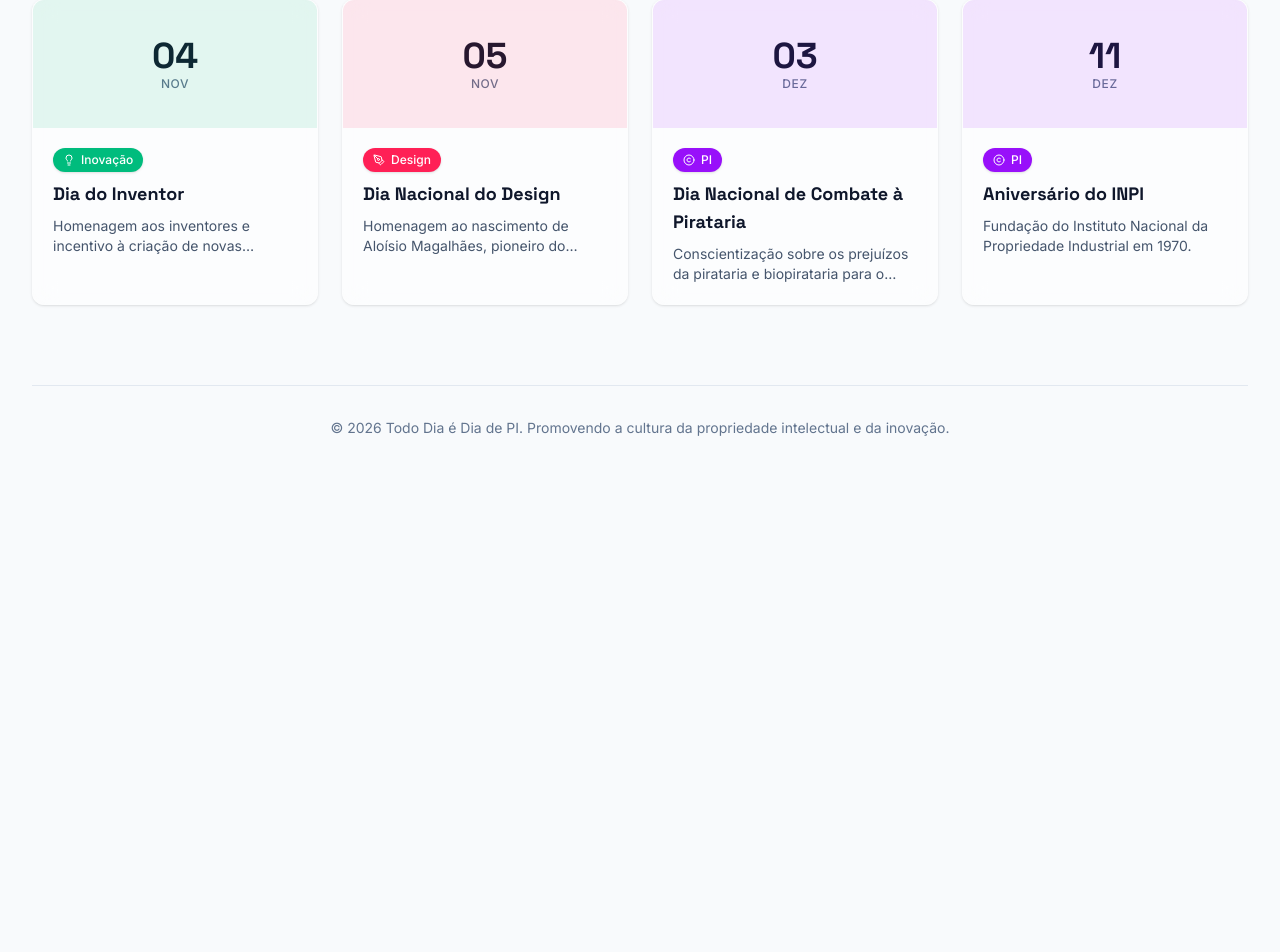
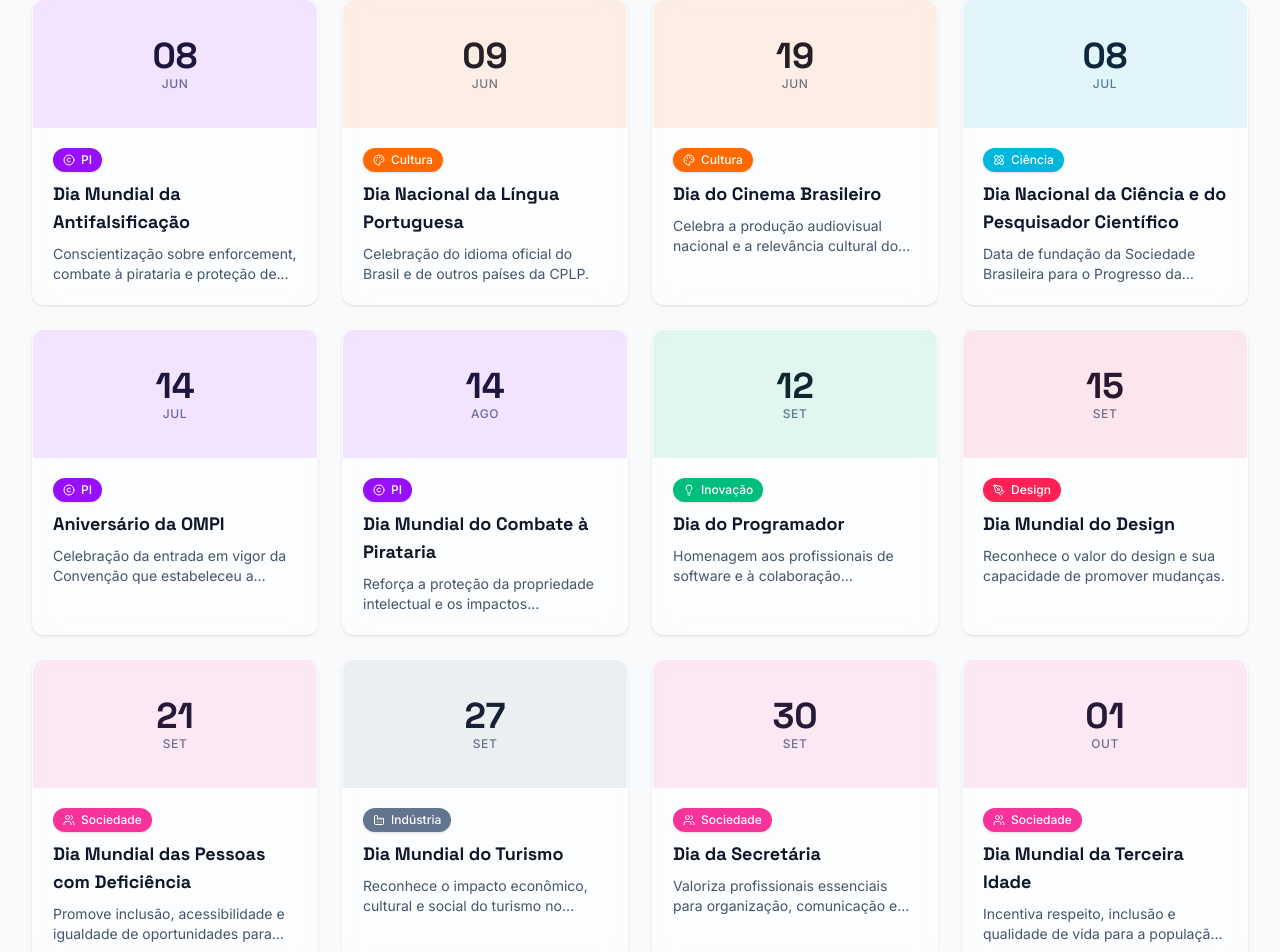
Before and after one commit to dmenezes007/pi-todo-dia, a React (Vite) app: page / in a window 1280 px wide. Shown: the part 1839-2791 px from the top of the page. Before the commit the page ends 2325 px from the top, so only its background shows below. Built offline with nearby package versions, Linux system fonts and the light colour scheme.

Commit message:
feat: adiciona novas datas ao calendário e remove repetições

```diff
--- a/src/constants.ts
+++ b/src/constants.ts
@@ -161,5 +161,173 @@ export const EVENTS: EventData[] = [
     title: 'Aniversário do INPI',
     category: 'PI',
     description: 'Fundação do Instituto Nacional da Propriedade Industrial em 1970.'
+  },
+  {
+    id: '21',
+    date: '03-03',
+    title: 'Dia da Biodiversidade',
+    category: 'Ciência',
+    description: 'Conscientização sobre a preservação da biodiversidade e o uso sustentável dos recursos naturais.'
+  },
+  {
+    id: '22',
+    date: '03-14',
+    title: 'Dia Internacional da Matemática',
+    category: 'Ciência',
+    description: 'Destaca o papel da matemática em algoritmos, criptografia, inteligência artificial e inovação tecnológica.'
+  },
+  {
+    id: '23',
+    date: '03-20',
+    title: 'Dia Mundial da Criatividade e Inovação',
+    category: 'Inovação',
+    description: 'Incentiva soluções criativas para desafios sociais, científicos e econômicos.'
+  },
+  {
+    id: '24',
+    date: '04-23',
+    title: 'Dia Mundial do Livro e do Direito de Autor',
+    category: 'PI',
+    description: 'Valoriza a literatura e reforça a importância do direito autoral para autores e criadores.'
+  },
+  {
+    id: '25',
+    date: '06-01',
+    title: 'Dia da Imprensa',
+    category: 'Sociedade',
+    description: 'Reconhece a importância da imprensa para a democracia, a informação e a liberdade de expressão.'
+  },
+  {
+    id: '26',
+    date: '06-05',
+    title: 'Dia Mundial do Meio Ambiente',
+    category: 'Ciência',
+    description: 'Promove ações de proteção ambiental, sustentabilidade e responsabilidade coletiva.'
+  },
+  {
+    id: '27',
+    date: '06-08',
+    title: 'Dia Mundial da Antifalsificação',
+    category: 'PI',
+    description: 'Conscientização sobre enforcement, combate à pirataria e proteção de marcas e produtos autênticos.'
+  },
+  {
+    id: '28',
+    date: '06-19',
+    title: 'Dia do Cinema Brasileiro',
+    category: 'Cultura',
+    description: 'Celebra a produção audiovisual nacional e a relevância cultural do cinema brasileiro.'
+  },
+  {
+    id: '29',
+    date: '08-14',
+    title: 'Dia Mundial do Combate à Pirataria',
+    category: 'PI',
+    description: 'Reforça a proteção da propriedade intelectual e os impactos econômicos e sociais da pirataria.'
+  },
+  {
+    id: '30',
+    date: '09-12',
+    title: 'Dia do Programador',
+    category: 'Inovação',
+    description: 'Homenagem aos profissionais de software e à colaboração tecnológica, incluindo o ecossistema open source.'
+  },
+  {
+    id: '31',
+    date: '09-21',
+    title: 'Dia Mundial das Pessoas com Deficiência',
+    category: 'Sociedade',
+    description: 'Promove inclusão, acessibilidade e igualdade de oportunidades para pessoas com deficiência.'
+  },
+  {
+    id: '32',
+    date: '09-27',
+    title: 'Dia Mundial do Turismo',
+    category: 'Indústria',
+    description: 'Reconhece o impacto econômico, cultural e social do turismo no desenvolvimento dos territórios.'
+  },
+  {
+    id: '33',
+    date: '09-30',
+    title: 'Dia da Secretária',
+    category: 'Sociedade',
+    description: 'Valoriza profissionais essenciais para organização, comunicação e suporte nas instituições.'
+  },
+  {
+    id: '34',
+    date: '10-01',
+    title: 'Dia Mundial da Terceira Idade',
+    category: 'Sociedade',
+    description: 'Incentiva respeito, inclusão e qualidade de vida para a população idosa.'
+  },
+  {
+    id: '35',
+    date: '10-05',
+    title: 'Dia Internacional da Micro e Pequena Empresa',
+    category: 'Indústria',
+    description: 'Destaca o papel das micro e pequenas empresas na geração de emprego, renda e inovação.'
+  },
+  {
+    id: '36',
+    date: '10-12',
+    title: 'Dia da Criança',
+    category: 'Sociedade',
+    description: 'Data voltada à promoção dos direitos da criança, proteção integral e desenvolvimento saudável.'
+  },
+  {
+    id: '37',
+    date: '10-15',
+    title: 'Dia do Professor',
+    category: 'Educação',
+    description: 'Reconhece o papel estratégico dos educadores na formação de cidadãos e no avanço do conhecimento.'
+  },
+  {
+    id: '38',
+    date: '10-17',
+    title: 'Dia da Indústria',
+    category: 'Indústria',
+    description: 'Valoriza o setor industrial como motor de produtividade, empregos e transformação tecnológica.'
+  },
+  {
+    id: '39',
+    date: '11-17',
+    title: 'Dia da Criatividade',
+    category: 'Inovação',
+    description: 'Estimula pensamento criativo, experimentação e desenvolvimento de novas soluções.'
+  },
+  {
+    id: '40',
+    date: '11-19',
+    title: 'Dia Mundial do Empreendedorismo Feminino',
+    category: 'Inovação',
+    description: 'Reconhece o protagonismo de mulheres empreendedoras na economia e no ecossistema de inovação.'
+  },
+  {
+    id: '41',
+    date: '11-20',
+    title: 'Dia Mundial da Consciência Negra',
+    category: 'Sociedade',
+    description: 'Promove reflexão sobre igualdade racial, valorização da cultura afro-brasileira e combate ao racismo.'
+  },
+  {
+    id: '42',
+    date: '12-04',
+    title: 'Dia da Propaganda',
+    category: 'Indústria',
+    description: 'Reconhece a comunicação publicitária e seu papel na economia criativa e no posicionamento de marcas.'
+  },
+  {
+    id: '43',
+    date: '12-08',
+    title: 'Dia da Família',
+    category: 'Sociedade',
+    description: 'Celebra os vínculos familiares e sua importância para o cuidado, educação e convivência social.'
+  },
+  {
+    id: '44',
+    date: '12-18',
+    title: 'Dia do Museólogo',
+    category: 'Cultura',
+    description: 'Homenageia profissionais que preservam, pesquisam e comunicam o patrimônio cultural em museus.'
   }
 ];
```
